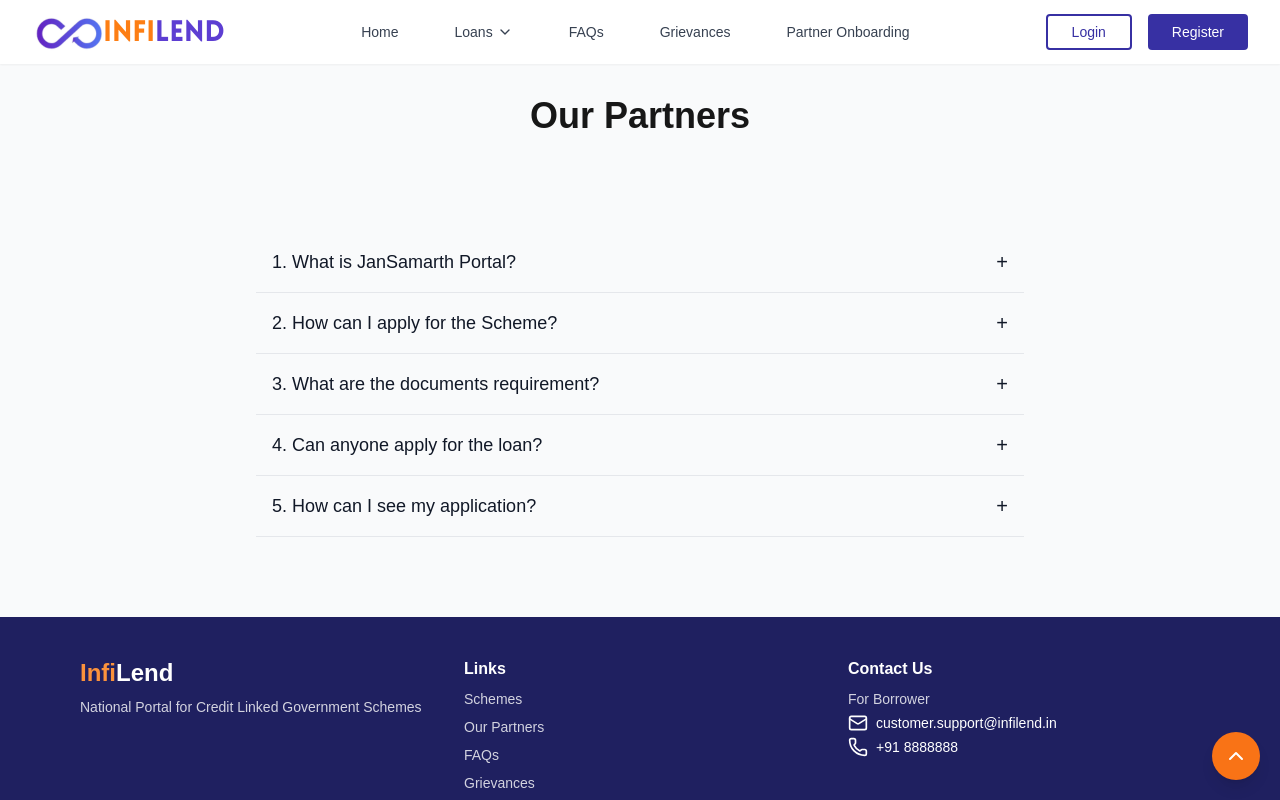
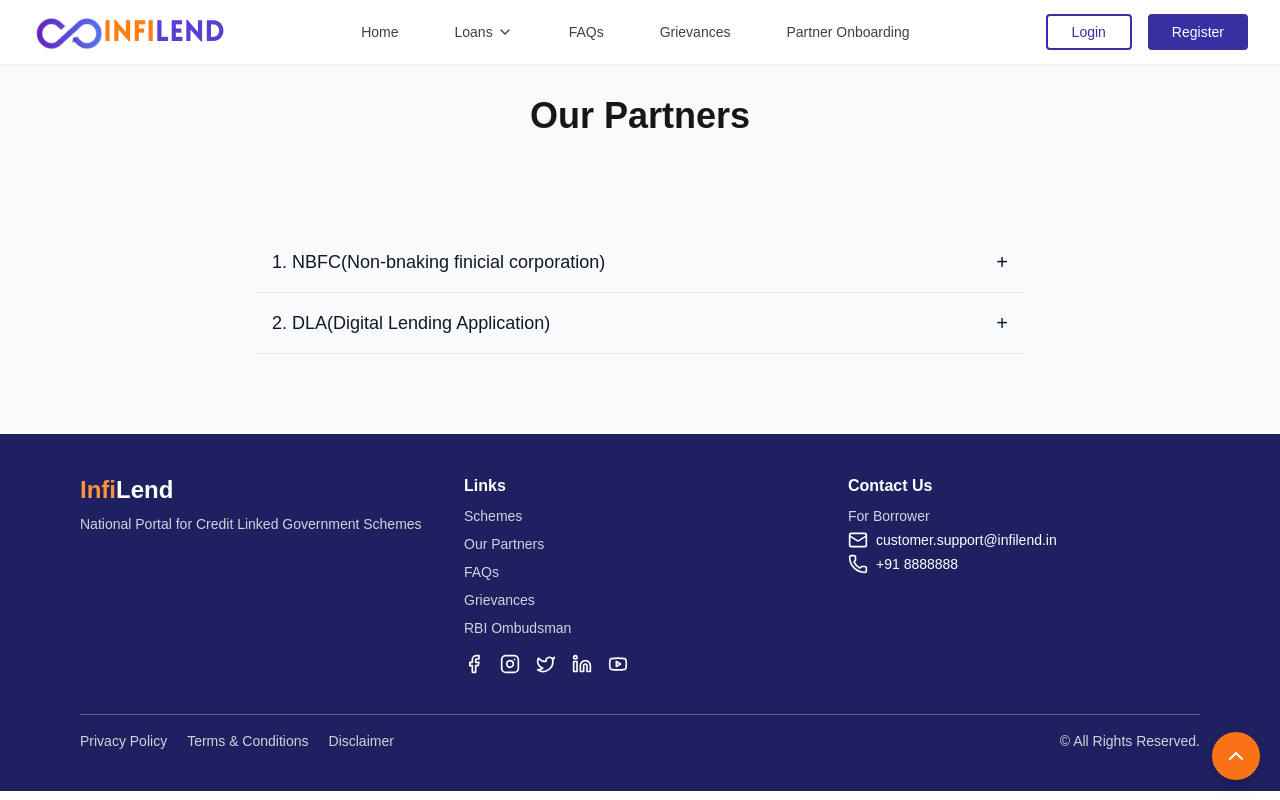
Before and after one commit to Harsh22428/hackquick, a Next.js app: page /partner-onboarding in a window 1280 px wide. Shown: the top 800 px of the page. Built offline with nearby package versions, Linux system fonts and the light colour scheme.

Commit message:
faqs and onboarding text

```diff
--- a/src/app/faqs/page.tsx
+++ b/src/app/faqs/page.tsx
@@ -10,14 +10,14 @@
 
 const faqs: FAQItem[] = [
   {
-    question: "What is JanSamarth Portal?",
+    question: "What is Inflend Portal?",
     answer:
-      "JanSamarth Portal is a one-stop digital platform for credit-linked government schemes.",
+      "Inflend Portal is a one-stop digital platform for credit-linked government schemes.",
   },
   {
-    question: "How can I apply for the Scheme?",
+    question: "How can I apply for the Loans",
     answer:
-      "You can apply by visiting the official JanSamarth portal and selecting the desired scheme.",
+      "You can apply by visiting the official Inflend portal and selecting the desired loan from the DLA.",
   },
   {
     question: "What are the documents requirement?",
@@ -29,11 +29,7 @@
     answer:
       "Yes, anyone who meets the eligibility criteria can apply for the loan.",
   },
-  {
-    question: "How can I see my application?",
-    answer:
-      "Sign in with your credentials and go to the 'My Applications' tab to check your status.",
-  },
+
 ];
 
 const FAQ = () => {
--- /dev/null
+++ b/src/app/grievances/page.tsx
@@ -0,0 +1,55 @@
+"use client";
+
+import Link from "next/link";
+
+const GrievancePage = () => {
+  return (
+    <div className="container mx-auto p-4">
+      <div className="relative h-screen overflow-hidden ">
+        <div className="absolute top-0 left-0 w-full h-full bg-black bg-opacity-50"></div>
+        <img
+          src="https://t4.ftcdn.net/jpg/06/18/96/29/360_F_618962923_RVxmk7ino9HxE1vfuDit8C1aaRmzcp0m.jpg"
+          alt="background"
+          className="absolute top-1/2 left-1/2 transform -translate-x-1/2 -translate-y-1/2 w-full h-full object-cover"
+        />
+        <div className="grid grid-cols-1 sm:grid-cols-2 lg:grid-cols-3 gap-4 mt-4 ml-4">
+          <Link
+            href="https://cms.rbi.org.in/rbi/vividflow/run/rbi#captchaAuthentication"
+            passHref
+          >
+            <div className="shadow-md rounded-lg p-4 bg-white">
+              <h2 className="text-xl font-bold">File a complaint</h2>
+              <button className="w-full mt-2 py-2 px-4 bg-blue-500 text-white rounded hover:bg-blue-600">
+                File a complaint
+              </button>
+            </div>
+          </Link>
+          <Link
+            href="https://cms.rbi.org.in/rbi/vividflow/run/trackapplicationcomplain#TrackAuthentication"
+            passHref
+          >
+            <div className="shadow-md rounded-lg p-4 bg-white">
+              <h2 className="text-xl font-bold">Track your complaint</h2>
+              <button className="w-full mt-2 py-2 px-4 bg-blue-500 text-white rounded hover:bg-blue-600">
+                Track your complaint
+              </button>
+            </div>
+          </Link>
+          <Link
+            href="https://cms.rbi.org.in/rbi/vividflow/run/feedbackapplicationrevamp#feedback%20auth"
+            passHref
+          >
+            <div className="shadow-md rounded-lg p-4 bg-white">
+              <h2 className="text-xl font-bold">Give feedback</h2>
+              <button className="w-full mt-2 py-2 px-4 bg-blue-500 text-white rounded hover:bg-blue-600">
+                Give feedback
+              </button>
+            </div>
+          </Link>
+        </div>
+      </div>
+    </div>
+  );
+};
+
+export default GrievancePage;
--- a/src/app/partner-onboarding/page.tsx
+++ b/src/app/partner-onboarding/page.tsx
@@ -5,35 +5,30 @@
 
 interface onboarding {
   question: string;
-  answer: string;
+  answer: React.ReactNode;
 }
 
-const faqs: onboarding[] = [
+const partnerOnboarding: onboarding[] = [
   {
-    question: "What is JanSamarth Portal?",
-    answer:
-      "JanSamarth Portal is a one-stop digital platform for credit-linked government schemes.",
+    question: "NBFC(Non-bnaking finicial corporation)",
+    answer: (
+      <div className="flex flex-wrap gap-2">
+        <a href="https://www.icicibank.com/" className="text-blue-500">ICICI BANK</a><br />
+
+      </div>
+    )
   },
   {
-    question: "How can I apply for the Scheme?",
-    answer:
-      "You can apply by visiting the official JanSamarth portal and selecting the desired scheme.",
+    question: "DLA(Digital Lending Application)",
+    answer:(
+      <div>
+        <a href="https://www.eoiloans.com/" className="text-blue-500">EOI LOANS</a><br />
+      </div>
+    )
+
+
   },
-  {
-    question: "What are the documents requirement?",
-    answer:
-      "Documents required include ID proof, income proof, and relevant certificates based on the loan type.",
-  },
-  {
-    question: "Can anyone apply for the loan?",
-    answer:
-      "Yes, anyone who meets the eligibility criteria can apply for the loan.",
-  },
-  {
-    question: "How can I see my application?",
-    answer:
-      "Sign in with your credentials and go to the 'My Applications' tab to check your status.",
-  },
+
 ];
 
 const Partner = () => {
@@ -54,21 +49,21 @@
           Our Partners
         </div>
         <div className="max-w-3xl mx-auto">
-          {faqs.map((faq, index) => (
+          {partnerOnboarding.map((partner, index) => (
             <div key={index} className="border-b border-gray-200">
               <button
                 onClick={() => toggleFAQ(index)}
                 className="flex justify-between items-center w-full p-4 text-left font-medium text-gray-900 hover:bg-gray-100"
               >
                 <span className="text-lg">
-                  {index + 1}. {faq.question}
+                  {index + 1}. {partner.question}
                 </span>
                 <span className="text-xl">
                   {openIndex === index ? "−" : "+"}
                 </span>
               </button>
               {openIndex === index && (
-                <div className="p-4 text-gray-700 text-sm">{faq.answer}</div>
+                <div className="p-4 text-gray-700 text-sm">{partner.answer}</div>
               )}
             </div>
           ))}
--- a/src/components/Navbar/index.tsx
+++ b/src/components/Navbar/index.tsx
@@ -78,7 +78,7 @@
             <Link href="/faqs" className="text-gray-700 hover:text-indigo-800 px-3 py-2 text-sm font-medium rounded-md relative after:absolute after:inset-0 after:bg-gray-100 after:scale-0 hover:after:scale-100 after:transition-transform after:duration-300 after:-z-10">
               FAQs
             </Link>
-            <a href="https://cms.rbi.org.in/cms/indexpage.html#eng" target="_blank" rel="noopener noreferrer" className="text-gray-700 hover:text-indigo-800 px-3 py-2 text-sm font-medium rounded-md relative after:absolute after:inset-0 after:bg-gray-100 after:scale-0 hover:after:scale-100 after:transition-transform after:duration-300 after:-z-10">
+            <a href="/grievances" target="_blank" rel="noopener noreferrer" className="text-gray-700 hover:text-indigo-800 px-3 py-2 text-sm font-medium rounded-md relative after:absolute after:inset-0 after:bg-gray-100 after:scale-0 hover:after:scale-100 after:transition-transform after:duration-300 after:-z-10">
               Grievances
             </a>
             <Link
```
